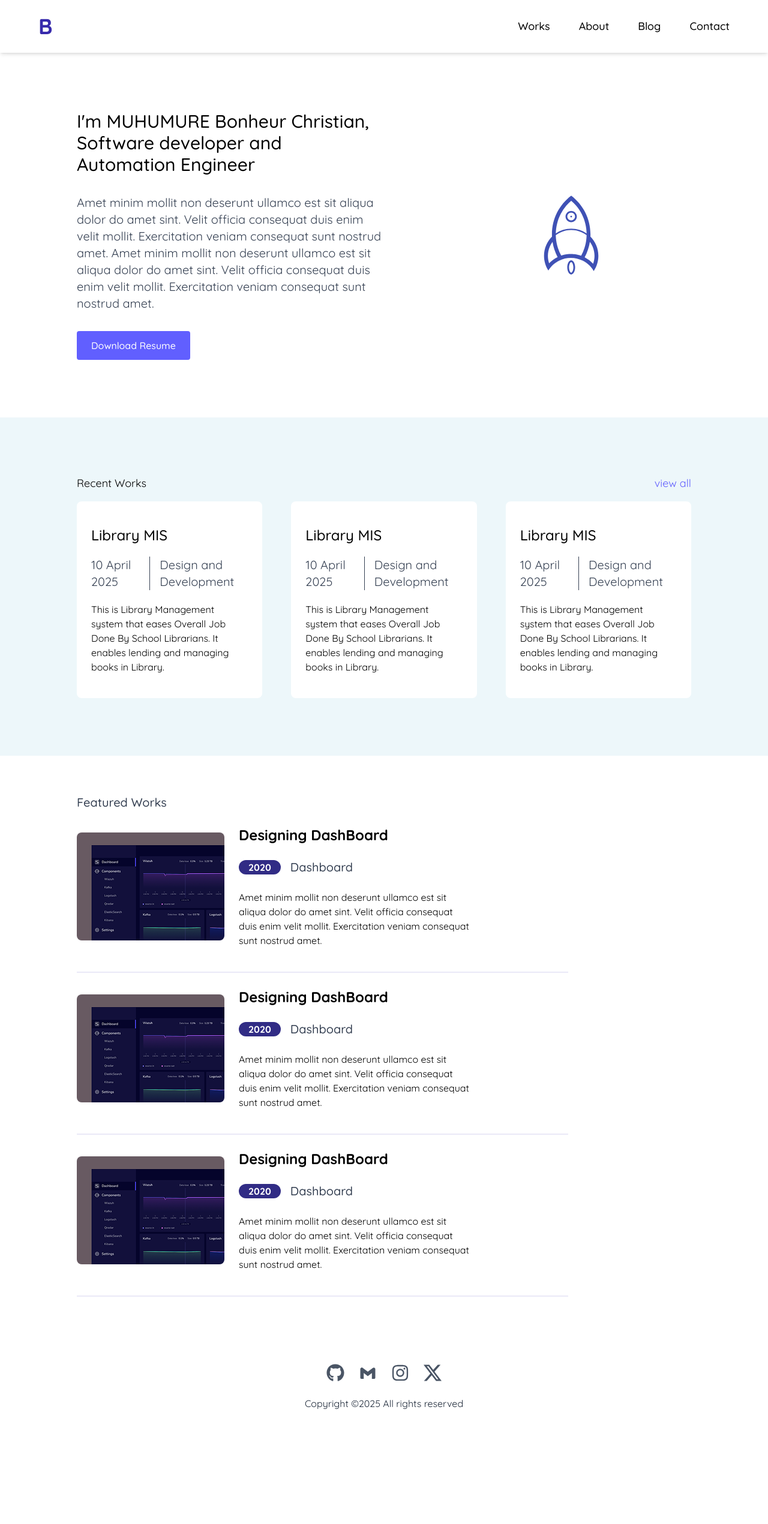
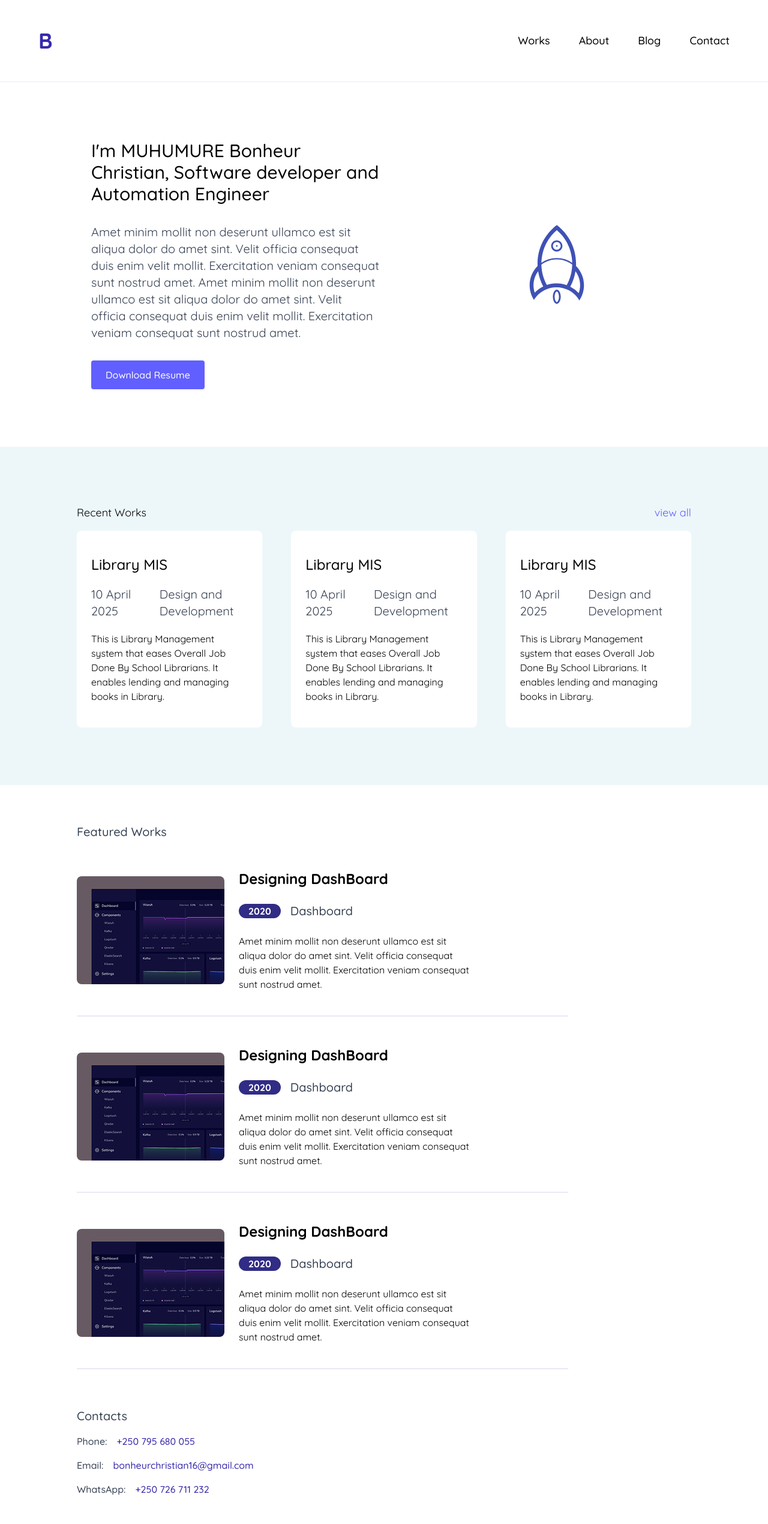
Before and after one commit to Bonheur-Christian/Portfolio, a Next.js app: page / in a window 1280 px wide. Shown: the top 2541 px of the page at 60% size. Before the commit the page ends 2400 px from the top, so only its background shows below. Built offline with nearby package versions, Linux system fonts and the light colour scheme.

Commit message:
Personal Portifolio

```diff
--- a/src/app/page.tsx
+++ b/src/app/page.tsx
@@ -57,9 +57,9 @@ export default function Home() {
   return (
     <div className="">
       <NavBar />
-      <div className="flex justify-between items-center py-24 w-[80%] mx-auto">
-        <div className=" w-[50%] space-y-8">
-          <h1 className="text-3xl font-medium">
+      <div className="flex lg:flex-row flex-col gap-24 justify-between items-center md:py-24 py-12 lg:w-[80%] md:px-6 sm:px-0 w-full mx-auto">
+        <div className="w-full px-8 md:px-0 lg:w-[50%] space-y-8">
+          <h1 className="text-2xl md:text-3xl font-medium">
             I'm MUHUMURE Bonheur Christian, Software developer and Automation
             Engineer{" "}
           </h1>
@@ -71,7 +71,7 @@ export default function Home() {
             duis enim velit mollit. Exercitation veniam consequat sunt nostrud
             amet.
           </p>
-          <button className="bg-indigo-500 hover:bg-indigo-600 text-white font-medium rounded-sm px-6 py-3 cursor-pointer">
+          <button className="bg-indigo-500 hover:bg-indigo-600 text-white flex mx-auto md:mx-0 font-medium rounded-sm px-6 py-3 cursor-pointer">
             Download Resume
           </button>
         </div>
@@ -107,22 +107,24 @@ export default function Home() {
           </svg>
         </div>
       </div>
-      <div className="bg-[#EDF7FA] py-24 space-y-4">
-        <div className="flex justify-between items-center w-[80%] mx-auto">
+      <div className="bg-[#EDF7FA] py-24 space-y-4" id="works">
+        <div className="flex  justify-between items-center lg:w-[80%] w-full px-6 lg:px-0 mx-auto">
           <p className="text-lg font-lg">Recent Works</p>
           <p className="text-lg font-lg text-indigo-500 cursor-pointer">
             view all
           </p>
         </div>
-        <div className="flex justify-between items-center space-x-12 w-[80%] mx-auto">
+        <div className="flex lg:flex-row flex-col justify-between items-center lg:space-x-12 lg:w-[80%] w-full space-y-12 md:space-y-6 lg:space-y-0 mx-auto px-4 lg:px-0">
           {works.map((item, index) => (
             <div
               key={index}
-              className="bg-white py-10 px-6 rounded-lg space-y-5"
+              className="bg-white py-10 md:px-6 px-4 rounded-lg space-y-5 md:text-start text-center"
             >
               <h1 className="text-2xl font-medium">{item.title}</h1>
-              <div className="flex items-center gap-4 text-xl text-gray-700">
-                <p className="border-r border-gray-700 pe-6">{item.Date}</p>
+              <div className="flex md:flex-row flex-col items-center gap-4 text-xl text-gray-700">
+                <p className="md:border-r border-none border-gray-700 pe-6">
+                  {item.Date}
+                </p>
                 <p>{item.JobDone}</p>
               </div>
               <p>{item.description}</p>
@@ -130,12 +132,12 @@ export default function Home() {
           ))}
         </div>
       </div>
-      <div className="w-[80%] mx-auto space-y-6 py-16">
+      <div className="lg:w-[80%] w-full mx-auto space-y-12 py-16 px-6 lg:px-0">
         <p className="text-xl text-gray-700 font-medium">Featured Works</p>
         {FeaturedWorks.map((item, index) => (
           <div
             key={index}
-            className="flex items-center gap-6 border-b-2 border-indigo-800/10 w-[80%] pb-10"
+            className="flex lg:flex-row flex-col items-center gap-6 border-b-2 border-indigo-800/10 lg:w-[80%] w-full pb-10"
           >
             <Image
               src={item.imageUrl}
@@ -144,9 +146,9 @@ export default function Home() {
               height={200}
               className="rounded-lg"
             />
-            <div className="space-y-6">
+            <div className="space-y-6 lg:text-start text-center">
               <h1 className="text-2xl font-bold ">{item.workName}</h1>
-              <div className="flex items-center gap-4">
+              <div className="flex items-center text-center lg:text-start gap-4">
                 <p className="bg-indigo-900 rounded-full px-4 font-bold text-white">
                   {item.year}
                 </p>
@@ -154,10 +156,33 @@ export default function Home() {
                   {item.workCategory}
                 </p>
               </div>
-              <p className="w-[70%]">{item.workDescription}</p>
+              <p className="lg:w-[70%] w-full">{item.workDescription}</p>
             </div>
           </div>
         ))}
+      </div>
+      <div className="w-[80%] mx-auto" id="contact">
+        <h1 className="text-xl text-gray-700 font-medium">Contacts</h1>
+        <ul className="space-y-4 mt-4">
+          <li className="flex items-center gap-4 font-medium text-gray-700">
+            Phone:
+            <span className="text-indigo-800 hover:underline duration-500">
+              +250 795 680 055{" "}
+            </span>
+          </li>
+          <li className="flex items-center gap-4 font-medium text-gray-700">
+            Email:
+            <span className="text-indigo-800 hover:underline duration-500">
+              bonheurchristian16@gmail.com
+            </span>
+          </li>
+          <li className="flex items-center gap-4 text-gray-700 font-medium ">
+            WhatsApp:
+            <span className="text-indigo-800 hover:underline duration-500">
+              +250 726 711 232
+            </span>
+          </li>
+        </ul>
       </div>
 
       <Footer />
--- a/src/components/NavBar.tsx
+++ b/src/components/NavBar.tsx
@@ -7,23 +7,21 @@ export default function NavBar() {
   const [menuOpen, setMenuOpen] = useState(false);
 
   const NavBarLinks = [
-    { link: "/works", name: "Works" },
+    { link: "#works", name: "Works" },
     { link: "/about", name: "About" },
     { link: "/blog", name: "Blog" },
-    { link: "/contact", name: "Contact" },
+    { link: "#contact", name: "Contact" },
   ];
 
   return (
-    <div className="sticky top-0 z-50 bg-white shadow-md">
-      <nav className="w-[90%] mx-auto flex justify-between items-center py-6">
-        {/* Logo */}
+    <div className="sticky top-0 z-50 bg-white border-b border-indigo-800/10">
+      <nav className="w-[90%] mx-auto flex justify-between items-center py-12">
         <div>
           <Link href="/" className="text-4xl text-indigo-800 font-extrabold">
             B
           </Link>
         </div>
 
-        {/* Desktop Menu */}
         <div className="hidden md:flex">
           <ul className="flex gap-12 text-lg font-medium">
             {NavBarLinks.map((item, index) => (
```
